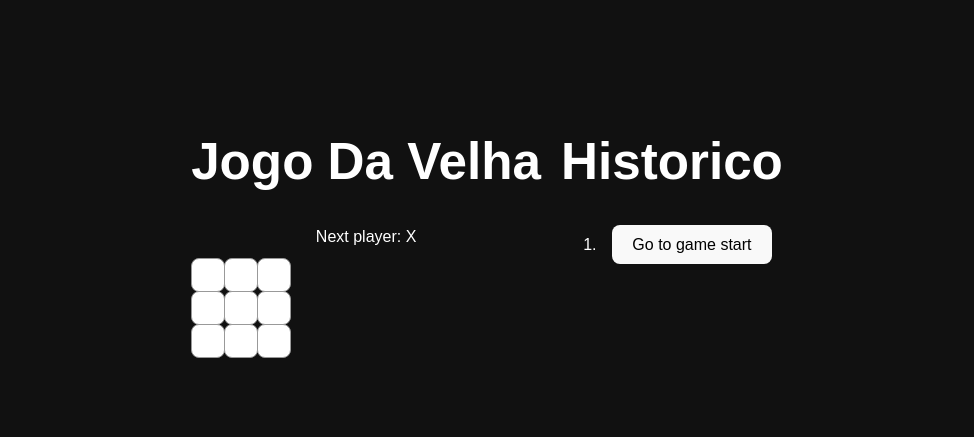
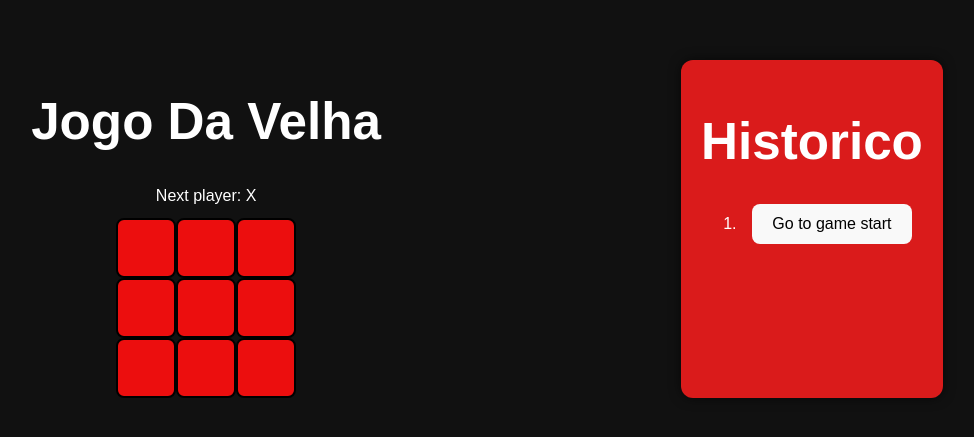
Before and after one commit to DanilloMatavelli/jogo_da_velha, a React (Vite) app: page / in a window 1280 px wide. Shown: the part 171-608 px from the top of the page, without its empty margins (153-1127 px from the left). Built offline with nearby package versions, Linux system fonts and the light colour scheme.

Commit message:
ADD: Arrumando porque não estava aparecendo o X e o O, e iniciando o estilo.

```diff
--- a/src/components/Game/Game.module.css
+++ b/src/components/Game/Game.module.css
@@ -27,10 +27,11 @@
     border-radius: 12px;
     box-shadow: 0 0 12px rgba(0,0,0,0.6);
     text-align: center;
+    margin-left: -100px;
   }
 
-  .game-info {
-    background: #1b1b1b;
+  .gameinfo {
+    background: #da1b1b;
     padding: 20px;
     border-radius: 12px;
     box-shadow: 0 0 12px rgba(0,0,0,0.6);
--- a/src/components/Game/index.jsx
+++ b/src/components/Game/index.jsx
@@ -33,12 +33,12 @@ export default function Game() {
     });
 
     return (
-      <div className="game">
+      <div className={styles.game}>
         <div className="game-board">
             <h1>Jogo Da Velha</h1>
           <Board xIsNext={xIsNext} squares={currentSquares} onPlay={handlePlay} />
         </div>
-        <div className="game-info">
+        <div className={styles.gameinfo}>
             <h1>Historico</h1>
           <ol>{moves}</ol>
         </div>
--- a/src/components/Square/Square.module.css
+++ b/src/components/Square/Square.module.css
@@ -1,14 +1,12 @@
 .square {
-    background: #fff;
-    border: 1px solid #999;
-    float: left;
-    font-size: 24px;
-    font-weight: bold;
-    line-height: 34px;
-    height: 34px;
-    margin-right: -1px;
-    margin-top: -1px;
-    padding: 0;
-    text-align: center;
-    width: 34px;
-  }
+  width: 60px;
+  height: 60px;
+  background: #ec0e0e;
+  border: 2px solid #000;
+  font-size: 24px;
+  font-weight: bold;
+  cursor: pointer;
+  text-align: center;
+  vertical-align: middle;
+  padding: 10px;
+}
--- a/src/components/Square/index.jsx
+++ b/src/components/Square/index.jsx
@@ -1,10 +1,9 @@
 import styles from "./Square.module.css"
 
-
 export default function Square({ value, onSquareClick }) {
-    return (
-      <button className="square" onClick={onSquareClick}>
-        {value}
-      </button>
-    );
-  }
+  return (
+    <button className={styles.square} onClick={onSquareClick}>
+      {value}
+    </button>
+  );
+}
```
